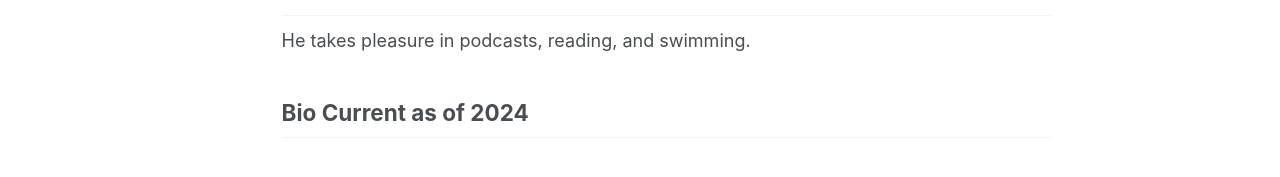
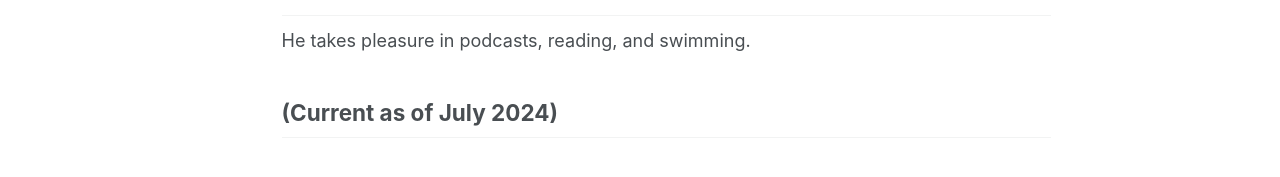
Before and after one commit to phdcsseiden/phdcsseiden.github.io, a Jekyll site: the page built from _pages/about.md, in a window 1280 px wide and 900 px high, scrolled down 3194 px. Shown: the part 589-766 px from the top of the window. Built offline with Jekyll 4.4.1, drawn with Linux system fonts in a browser that asks for light colours.

Commit message:
Update about.md

```diff
--- a/_pages/about.md
+++ b/_pages/about.md
@@ -127,4 +127,4 @@ Alain actively participates in a number of charitable projects that aid underpri
 
 He takes pleasure in podcasts, reading, and swimming.
 
-## Bio Current as of 2024
+## (Current as of July 2024)
```
